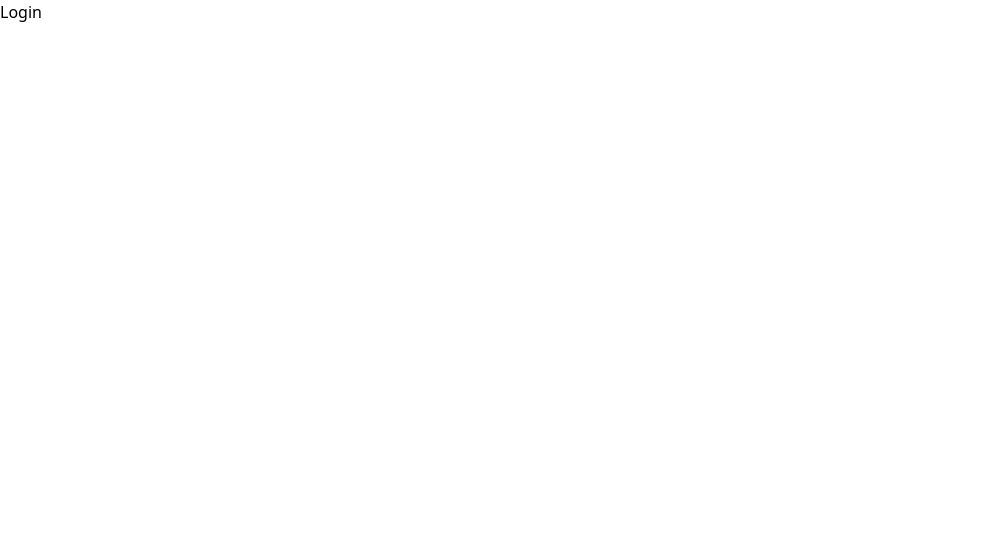
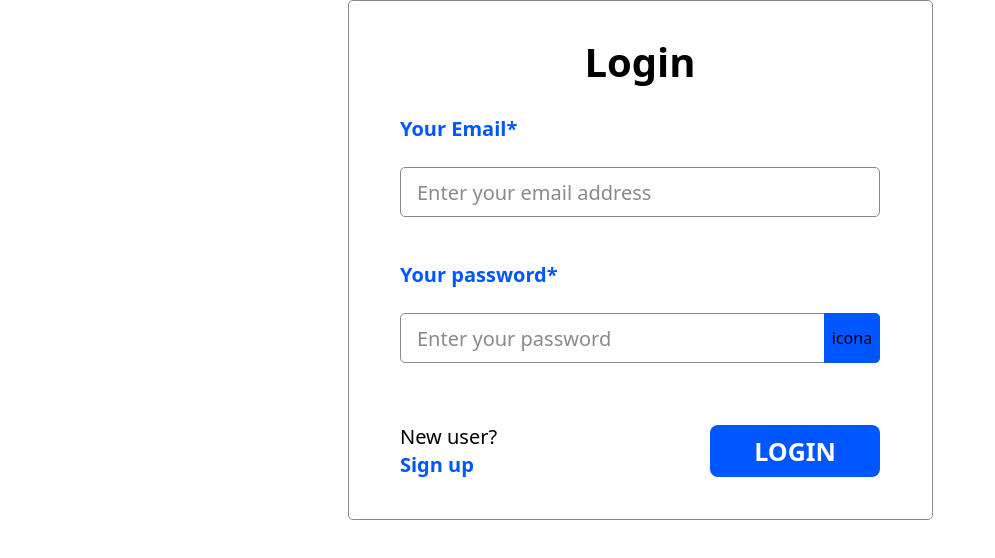
Before and after one commit to kmaro11/scan-robodam, a Next.js app: page /en/auth/login in a window 1280 px wide. Shown: the top 558 px of the page, without its empty margins (0-995 px from the left). Built offline with nearby package versions, Linux system fonts and the light colour scheme.

Commit message:
added input

```diff
--- a/package.json
+++ b/package.json
@@ -12,7 +12,8 @@
     "next": "15.2.3",
     "react": "^19.0.0",
     "react-dom": "^19.0.0",
-    "tailwind-merge": "^3.0.2"
+    "tailwind-merge": "^3.0.2",
+    "zod": "^3.24.2"
   },
   "devDependencies": {
     "@eslint/eslintrc": "^3",
--- a/src/app/[lang]/auth/layout.tsx
+++ b/src/app/[lang]/auth/layout.tsx
@@ -3,9 +3,5 @@ export default function AuthLayout({
 }: {
   children: React.ReactNode;
 }) {
-  return (
-    <div className="auth-layout">
-      <main>{children}</main>
-    </div>
-  );
+  return <>{children}</>;
 }
--- /dev/null
+++ b/src/app/[lang]/auth/login/components/Form.tsx
@@ -0,0 +1,128 @@
+"use client";
+import React, { useState, ChangeEvent, FormEvent } from "react";
+import { z, ZodError } from "zod";
+import { Input } from "@/components/Input";
+import { Button } from "@/components/Button";
+import { useI18n } from "@/contexts/I18nContext";
+
+const schema = z.object({
+  name: z.string().nonempty("Name is required"),
+  email: z.string().email("Invalid email address"),
+});
+
+interface FormData {
+  email: string;
+  password: string;
+}
+
+export const Form = () => {
+  const { t } = useI18n();
+  const [formData, setFormData] = useState<FormData>({
+    password: "",
+    email: "",
+  });
+
+  const [errors, setErrors] = useState<Partial<FormData>>({});
+  const [status, setStatus] = useState<string | null>(null);
+  const [loading, setLoading] = useState<boolean>(false);
+
+  const handleChange = (
+    e: ChangeEvent<HTMLInputElement | HTMLTextAreaElement>
+  ) => {
+    setFormData({
+      ...formData,
+      [e.target.name]: e.target.value,
+    });
+  };
+
+  const handleSubmit = async (e: FormEvent) => {
+    e.preventDefault();
+    setStatus(null);
+    setLoading(true);
+    return console.log("submit");
+
+    try {
+      // Validate form data using Zod
+      schema.parse(formData);
+      setErrors({});
+
+      // Convert formData object to FormData instance
+      const formDataToSend = new FormData();
+      Object.entries(formData).forEach(([key, value]) => {
+        formDataToSend.append(key, value);
+      });
+
+      // Submit to the server action
+      //   const result = await submitForm();
+
+      //   setStatus(result.message);
+    } catch (error) {
+      console.error("Error submitting form:", error);
+
+      if (error instanceof ZodError) {
+        // setErrors(error.formErrors.fieldErrors as Partial<FormData>);
+      } else {
+        setStatus("An unexpected error occurred.");
+      }
+    }
+
+    setLoading(false);
+  };
+
+  return (
+    <form
+      onSubmit={handleSubmit}
+      className="max-w-[585px] w-full border border-gray-200 px-4 md:px-8 pt-9 pb-10 rounded-[5px]"
+    >
+      <div className="max-w-[480px] w-full mx-auto">
+        <h2 className="text-center text-[40px] leading-[50px] font-bold mb-7 capitalize">
+          {t("common.login")}
+        </h2>
+        <div className="flex flex-col gap-y-11">
+          <div>
+            <Input
+              label="Your Email"
+              name="email"
+              required
+              placeholder="Enter your email address"
+              value={formData.email}
+              onChange={handleChange}
+            />
+            {errors.email && (
+              <p className="text-red-600 text-sm">{errors.email}</p>
+            )}
+          </div>
+
+          <div>
+            <Input
+              label="Your password"
+              name="password"
+              type="password"
+              placeholder="Enter your password"
+              required
+              value={formData.password}
+              onChange={handleChange}
+            />
+            {errors.password && (
+              <p className="text-red-600 text-sm">{errors.password}</p>
+            )}
+          </div>
+        </div>
+        <div className="flex justify-between items-center pt-[60px]">
+          <div>
+            <p className="text-xl">{t("auth.newUser")}</p>
+            <a href="" className="text-blue text-xl font-bold">
+              {t("auth.signUp")}
+            </a>
+          </div>
+          <Button
+            size="small"
+            className="max-w-[170px] w-full uppercase h-[52px]"
+          >
+            {t("common.login")}
+          </Button>
+        </div>
+      </div>
+    </form>
+  );
+};
--- a/src/app/[lang]/auth/login/page.tsx
+++ b/src/app/[lang]/auth/login/page.tsx
@@ -1,3 +1,9 @@
+import { Form } from "./components/Form";
+
 export default function Login() {
-  return <div>Login</div>;
+  return (
+    <div className="flex flex-col items-center justify-center custom-container">
+      <Form />
+    </div>
+  );
 }
--- a/src/components/Button.tsx
+++ b/src/components/Button.tsx
@@ -1,11 +1,12 @@
 import { twMerge } from "tailwind-merge";
 
 export interface ButtonAnchorProps {
-  href: string;
+  href?: string;
   children: React.ReactNode;
   size?: "small" | "normal";
   variant?: "primary" | "secondary" | "borderless";
   className?: string;
+  disabled?: boolean;
 }
 
 export const Button: React.FC<ButtonAnchorProps> = ({
@@ -14,6 +15,7 @@ export const Button: React.FC<ButtonAnchorProps> = ({
   size = "normal",
   variant = "primary",
   className,
+  disabled,
 }) => {
   let variantClass = "";
   switch (variant) {
@@ -29,6 +31,8 @@ export const Button: React.FC<ButtonAnchorProps> = ({
   }
 
   return (
+    <>
+      {href ? (
         <a
           href={href}
           className={twMerge(
@@ -37,10 +41,28 @@ export const Button: React.FC<ButtonAnchorProps> = ({
               ? "px-4 py-2.5 text-2xl md:text-[40px] md:leading-[49px]"
               : "px-3 py-1 text-xl xl:text-[25px] xl:leading-[30px] h-max",
             variantClass,
-        className
+            className,
+            disabled && "pointer-events-none opacity-50"
           )}
         >
           {children}
         </a>
+      ) : (
+        <button
+          type="button"
+          className={twMerge(
+            "flex items-center rounded-[5px] justify-center rounded-lg text-center capitalize font-bold",
+            size === "normal"
+              ? "px-4 py-2.5 text-2xl md:text-[40px] md:leading-[49px]"
+              : "px-3 py-1 text-xl xl:text-[25px] xl:leading-[30px] h-max",
+            variantClass,
+            className,
+            disabled && "pointer-events-none opacity-50"
+          )}
+        >
+          {children}
+        </button>
+      )}
+    </>
   );
 };
--- /dev/null
+++ b/src/components/Input.tsx
@@ -0,0 +1,56 @@
+import React, { ChangeEvent, useState } from "react";
+
+interface InputProps {
+  label: string;
+  name: string;
+  value: string;
+  onChange: (e: ChangeEvent<HTMLInputElement>) => void;
+  type?: "text" | "password";
+  required?: boolean;
+  placeholder: string;
+}
+
+export const Input: React.FC<InputProps> = ({
+  label,
+  name,
+  value,
+  onChange,
+  type = "text",
+  required,
+  placeholder,
+}) => {
+  const [showPassword, setShowPassword] = useState(false);
+
+  return (
+    <div className="relative w-full flex flex-col">
+      <label htmlFor={name} className="mb-6 text-xl font-bold text-blue">
+        {label}
+        {required && <>*</>}
+      </label>
+      <div className="relative w-full">
+        <input
+          id={name}
+          name={name}
+          type={showPassword ? "text" : type}
+          value={value}
+          onChange={onChange}
+          required
+          placeholder={placeholder}
+          autoComplete="off"
+          className="border border-gray-200 w-full rounded-[5px] placeholder:text-gray-200 text-xl h-[50px] px-4"
+        />
+
+        {type === "password" && (
+          <button
+            type="button"
+            onClick={() => setShowPassword((prev) => !prev)}
+            className="absolute top-0 right-0 bottom-0 rounded-tr-[5px] rounded-br-[5px] bg-blue w-[56px]"
+          >
+            {/* {showPassword ? <EyeOff size={20} /> : <Eye size={20} />} */}
+            {showPassword ? "icona" : "icona"}
+          </button>
+        )}
+      </div>
+    </div>
+  );
+};
--- a/src/locales/en.json
+++ b/src/locales/en.json
@@ -108,5 +108,9 @@
         "price": "Prices",
         "privacyPolicy": "Privacy Policy",
         "followUs": "Follow our news"
+    },
+    "auth": {
+        "newUser": "New user?",
+        "signUp": "Sign up"
     }
 }
```
Also changed, not shown: 1 other file (tests, documents, lock files or other folders). Lines whose indentation alone changed are shown as unchanged.
